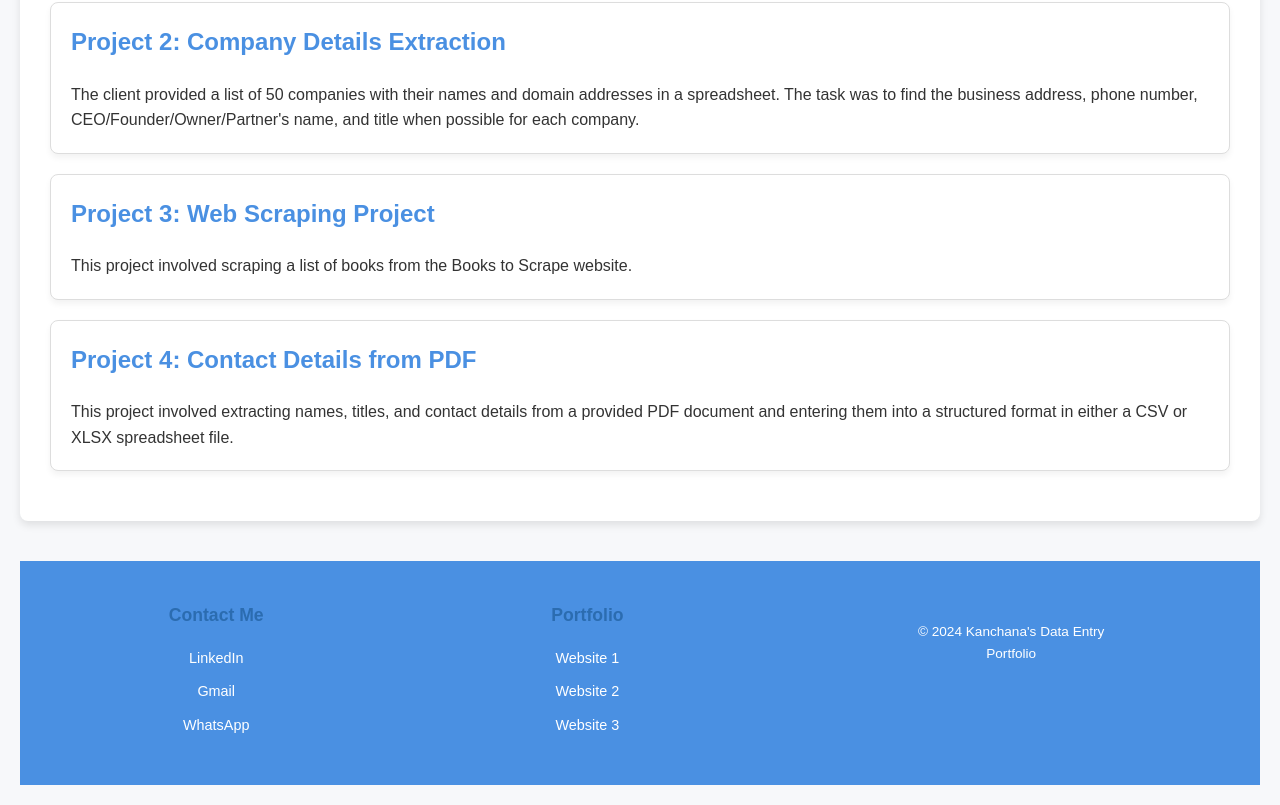
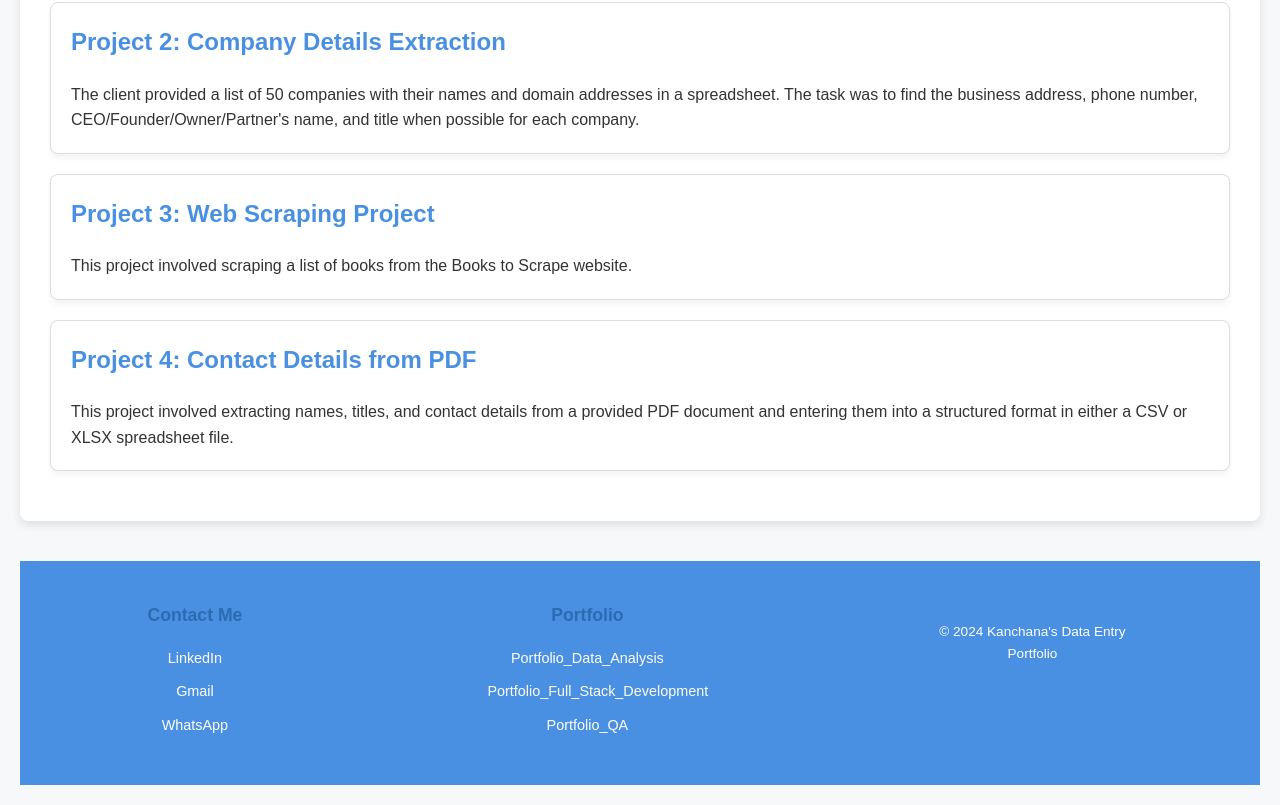
Before and after one commit to Kanch-prog/Data_entry, a plain HTML site: page index.html in a window 1280 px wide. Shown: the part 558-1363 px from the top of the page. Drawn offline with Linux system fonts and the light colour scheme; a script that the page names is missing.

Commit message:
Update index.html

```diff
--- a/index.html
+++ b/index.html
@@ -67,9 +67,9 @@
       <div class="footer-column">
         <h3>Portfolio</h3>
         <ul>
-          <li><a href="https://www.yourwebsite1.com" target="_blank">Website 1</a></li>
-          <li><a href="https://www.yourwebsite2.com" target="_blank">Website 2</a></li>
-          <li><a href="https://www.yourwebsite3.com" target="_blank">Website 3</a></li>
+          <li><a href="https://kanch-prog.github.io/Portfolio_Data_Analysis/" target="_blank">Portfolio_Data_Analysis</a></li>
+          <li><a href="https://kanch-prog.github.io/portfolio/" target="_blank">Portfolio_Full_Stack_Development</a></li>
+          <li><a href="https://671596804e54c1984fa5a09c--kanchanakarunarathnaqa.netlify.app/" target="_blank">Portfolio_QA</a></li>
         </ul>
       </div>
 
```
